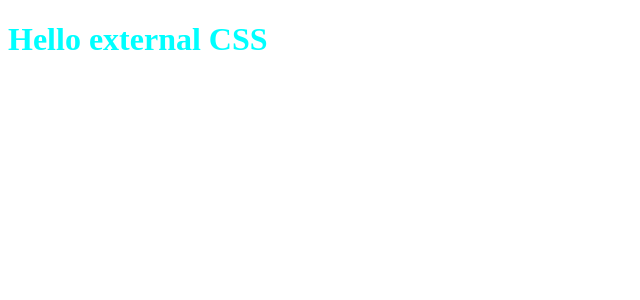
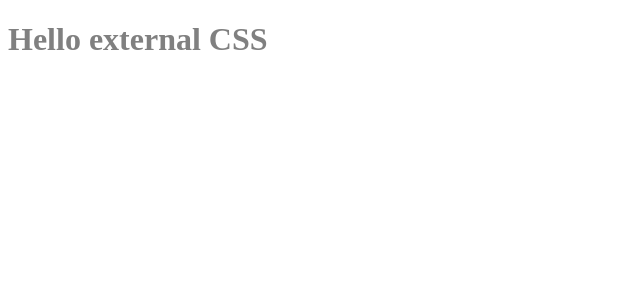
Before and after one commit to ParthPatel133/react-practise-01, a React (Create React App) app: page / in a window 1280 px wide. Shown: the top 300 px of the page, without its empty margins (0-640 px from the left). Built offline with nearby package versions, Linux system fonts and the light colour scheme.

Commit message:
css module

```diff
--- a/src/App.js
+++ b/src/App.js
@@ -1,14 +1,16 @@
-//external css styling
+//css module style in react
+//this will create local scope for styling component after importing
 
 import React, { Component } from 'react'
 import './App.css'
+import Styles from './App.module.css'
 
 export default class App extends Component {
 
   render() {
     return (
       <React.Fragment>
-        <h1 className='txt'>Hello external CSS</h1>
+        <h1 className={Styles.txt}>Hello external CSS</h1>
       </React.Fragment>
     )
   }
--- /dev/null
+++ b/src/App.module.css
@@ -0,0 +1,3 @@
+.txt{
+    color: gray;
+}
```
